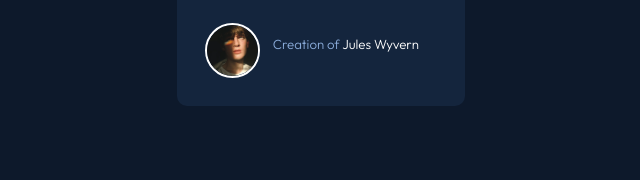
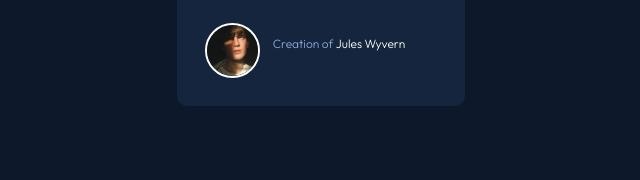
Before and after one commit to itush/nft-preview-card-component-main, a plain HTML site: page nft-preview-card-component-main/index.html in a window 1280 px wide. Shown: the part 566-746 px from the top of the page, 319-959 px from the left. Drawn offline with Linux system fonts and the light colour scheme.

Commit message:
organized headings hierarchically

```diff
--- a/nft-preview-card-component-main/index.html
+++ b/nft-preview-card-component-main/index.html
@@ -2,7 +2,7 @@
 <html lang="en">
 <head>
   <meta charset="UTF-8">
-  <meta name="viewport" content="width=device-width, initial-scale=1.0"> <!-- displays site properly based on user's device -->
+  <meta name="viewport" content="width=device-width, initial-scale=1.0">
 
   <link rel="icon" type="image/png" sizes="32x32" href="./images/favicon-32x32.png">
   <link rel="stylesheet" href="style.css">
@@ -28,7 +28,7 @@
   <strong>0.041 ETH</strong> <img id="clkimg" src="./images/icon-clock.svg" alt=""> <span>3 days left</span></p>
   <div class="btmdiv">
   <img id="avtrimg" src="./images/image-avatar.png" alt="">
-  <h5 id="cred">Creation of</h5><h5 id="auth"> Jules Wyvern</h5>
+  <h2 id="cred">Creation of</h2><h3 id="auth"> Jules Wyvern</h3>
   </div>
 
 
--- a/nft-preview-card-component-main/style.css
+++ b/nft-preview-card-component-main/style.css
@@ -78,11 +78,13 @@ span{ color: var(--Soft-blue);}
     margin: 5%;}
 #cred{padding-top: 10%;
     color:var(--Soft-blue);
-    font-weight: 300;}
+    font-weight: 300;
+    font-size: 12px;}
 #auth{padding-top: 10%;
     color: var(--white);
     font-weight: 300;
-margin-left: 1%;}
+    margin-left: 1%;
+    font-size: 12px;}
 #auth:hover{
         color: var(--Cyan);
         cursor: pointer;
```
